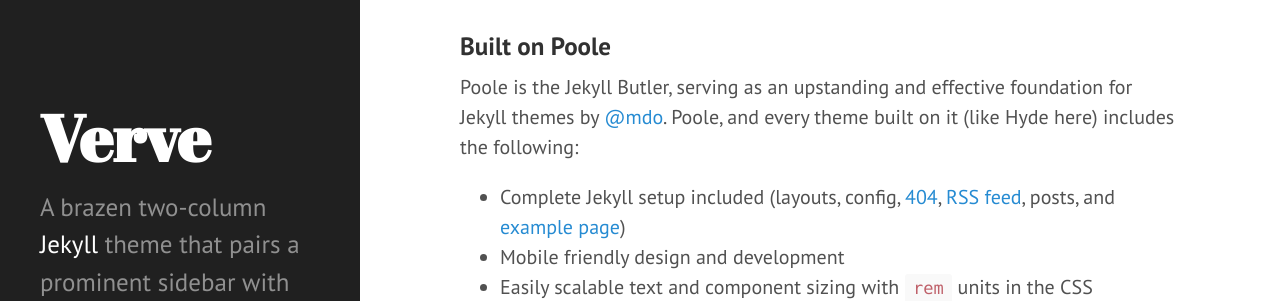
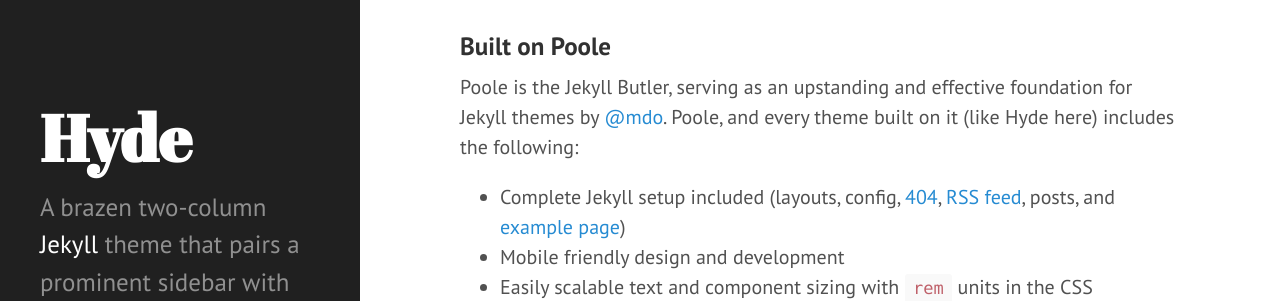
Before and after one commit to mattchou/mattchou.github.io-verve, a Jekyll site: the page built from index.html, in a window 1280 px wide. Shown: the part 239-540 px from the top of the page. Built offline with Jekyll 4.4.1, drawn with Linux system fonts in a browser that asks for light colours; Markdown is read by kramdown in place of the engine named in the settings; the list of posts is cut into pages by our own code.

Commit message:
Commit new Index

```diff
--- /dev/null
+++ b/CNAME
@@ -0,0 +1 @@
+hyde.getpoole.com
--- a/_config.yml
+++ b/_config.yml
@@ -7,8 +7,8 @@ permalink:        pretty
 relative_permalinks: true
 
 # Setup
-title:            Verve
-tagline:          'Only The Best'
+title:            Hyde
+tagline:          'A Jekyll theme'
 description:      'A brazen two-column <a href="http://jekyllrb.com" target="_blank">Jekyll</a> theme that pairs a prominent sidebar with uncomplicated content. Made by <a href="https://twitter.com/mdo" target="_blank">@mdo</a>.'
 url:              http://hyde.getpoole.com
 baseurl:          /
```
